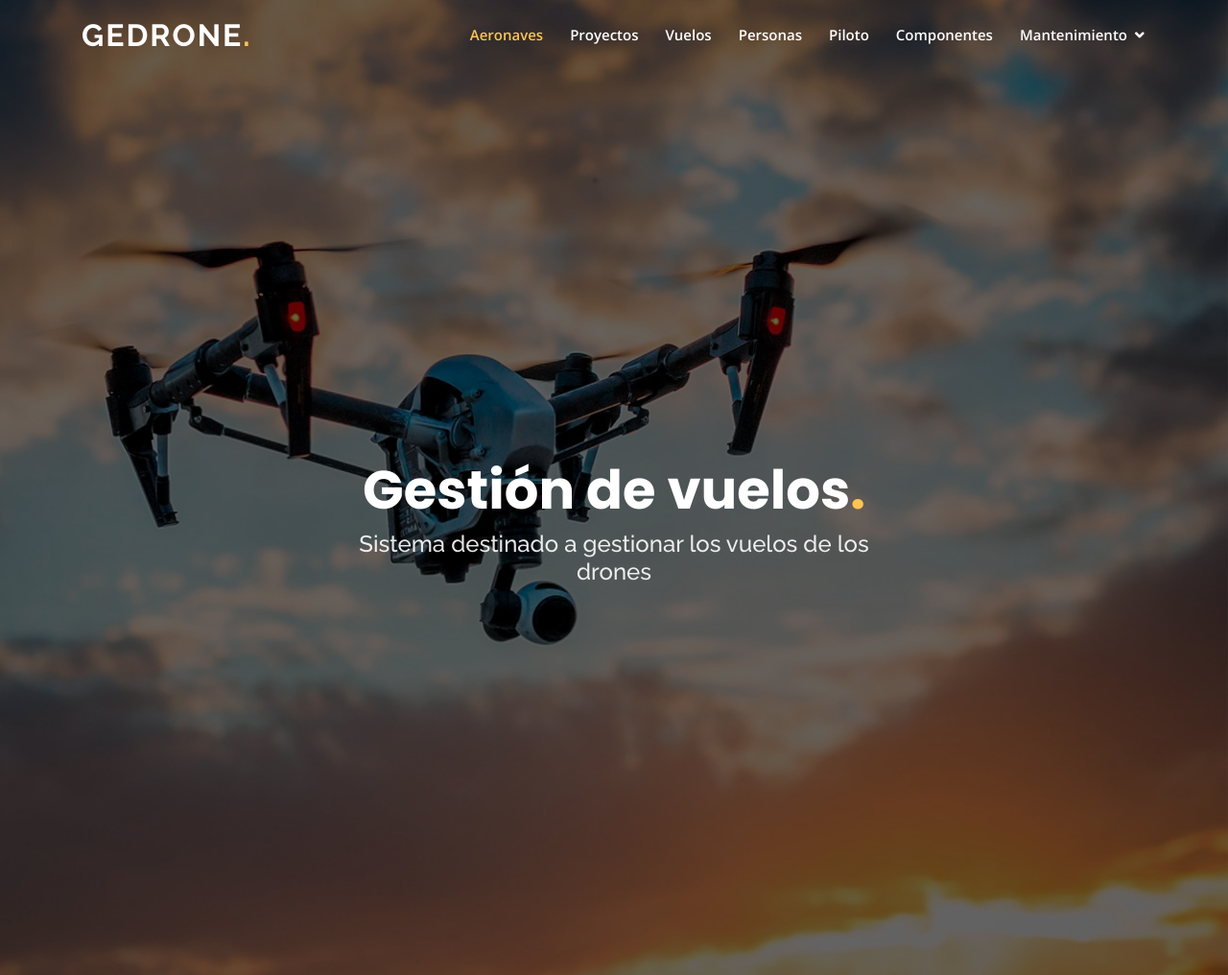
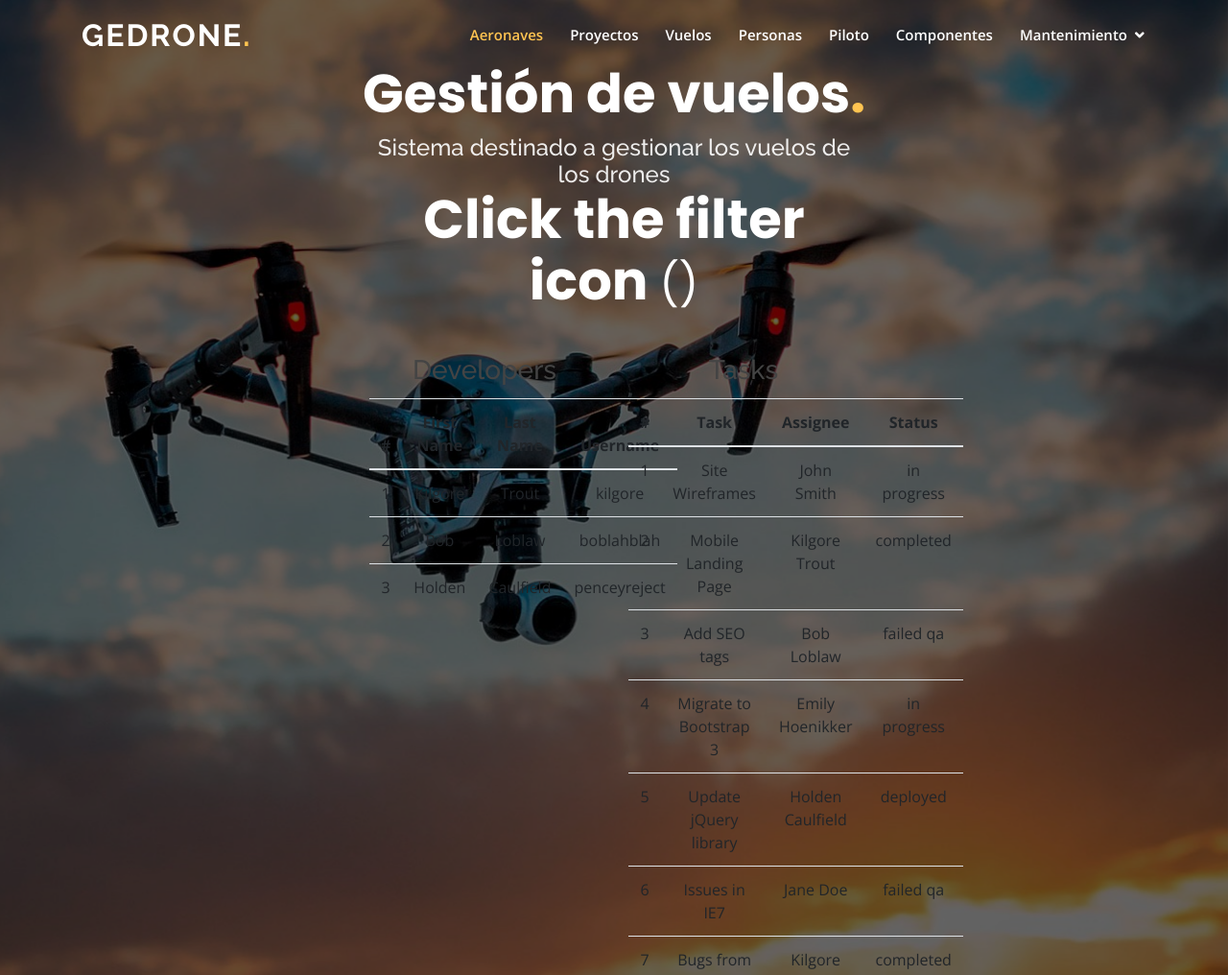
Before and after one commit to illianechesa/gedrone, a PHP site: page / in a window 1280 px wide. Shown: the whole page at 96% size. Run offline with PHP 8.4, Linux system fonts and the light colour scheme.

Commit message:
tried to add some things but dont work
Signed-off-by: Illia Nechesa <nechesaillia@gmail.com>

```diff
--- a/aeronaves.html
+++ b/aeronaves.html
@@ -106,8 +106,8 @@
                 </div>
                 <div class="row" style="margin-bottom: 30px;">
                     <div class="col-lg-6 order-1 order-lg-2" data-aos="fade-left" data-aos-delay="100">
-                        <img style="max-width:350px; max-height: 350px;" id="list_drone"
-                            src="assets/img/drone_mavicpro.jpg" class="img-fluid" alt="">
+                        <img style="max-width:350px; max-height: 350px;" src="assets/img/drone_mavicpro.jpg"
+                            class="img-fluid" alt="">
                     </div>
                     <div class="col-lg-6 pt-4 pt-lg-0 order-2 order-lg-1 content" data-aos="fade-right"
                         data-aos-delay="100">
--- a/assets/css/style.css
+++ b/assets/css/style.css
@@ -24,6 +24,25 @@
 
 h1, h2, h3, h4, h5, h6 {
   font-family: "Raleway", sans-serif;
+}
+
+.row{
+  margin-top:40px;
+  padding: 0 10px;
+}
+.clickable{
+  cursor: pointer;
+}
+
+.panel-heading div {
+margin-top: -18px;
+font-size: 15px;
+}
+.panel-heading div span{
+margin-left:5px;
+}
+.panel-body{
+display: none;
 }
 
 /*--------------------------------------------------------------
--- a/assets/js/main.js
+++ b/assets/js/main.js
@@ -4,20 +4,20 @@
 * Author: BootstrapMade.com
 * License: https://bootstrapmade.com/license/
 */
-!(function($) {
+!(function ($) {
   "use strict";
 
   // Preloader
-  $(window).on('load', function() {
+  $(window).on('load', function () {
     if ($('#preloader').length) {
-      $('#preloader').delay(100).fadeOut('slow', function() {
+      $('#preloader').delay(100).fadeOut('slow', function () {
         $(this).remove();
       });
     }
   });
 
   // Smooth scroll for the navigation menu and links with .scrollto classes
-  $(document).on('click', '.nav-menu a, .mobile-nav a, .scrollto', function(e) {
+  $(document).on('click', '.nav-menu a, .mobile-nav a, .scrollto', function (e) {
     if (location.pathname.replace(/^\//, '') == this.pathname.replace(/^\//, '') && location.hostname == this.hostname) {
       e.preventDefault();
       var target = $(this.hash);
@@ -66,19 +66,19 @@
     $('body').prepend('<button type="button" class="mobile-nav-toggle d-lg-none"><i class="icofont-navigation-menu"></i></button>');
     $('body').append('<div class="mobile-nav-overly"></div>');
 
-    $(document).on('click', '.mobile-nav-toggle', function(e) {
+    $(document).on('click', '.mobile-nav-toggle', function (e) {
       $('body').toggleClass('mobile-nav-active');
       $('.mobile-nav-toggle i').toggleClass('icofont-navigation-menu icofont-close');
       $('.mobile-nav-overly').toggle();
     });
 
-    $(document).on('click', '.mobile-nav .drop-down > a', function(e) {
+    $(document).on('click', '.mobile-nav .drop-down > a', function (e) {
       e.preventDefault();
       $(this).next().slideToggle(300);
       $(this).parent().toggleClass('active');
     });
 
-    $(document).click(function(e) {
+    $(document).click(function (e) {
       var container = $(".mobile-nav, .mobile-nav-toggle");
       if (!container.is(e.target) && container.has(e.target).length === 0) {
         if ($('body').hasClass('mobile-nav-active')) {
@@ -96,10 +96,10 @@
   var nav_sections = $('section');
   var main_nav = $('.nav-menu, #mobile-nav');
 
-  $(window).on('scroll', function() {
+  $(window).on('scroll', function () {
     var cur_pos = $(this).scrollTop() + 90;
 
-    nav_sections.each(function() {
+    nav_sections.each(function () {
       var top = $(this).offset().top,
         bottom = top + $(this).outerHeight();
 
@@ -116,7 +116,7 @@
   });
 
   // Toggle .header-scrolled class to #header when page is scrolled
-  $(window).scroll(function() {
+  $(window).scroll(function () {
     if ($(this).scrollTop() > 100) {
       $('#header').addClass('header-scrolled');
     } else {
@@ -129,7 +129,7 @@
   }
 
   // Back to top button
-  $(window).scroll(function() {
+  $(window).scroll(function () {
     if ($(this).scrollTop() > 100) {
       $('.back-to-top').fadeIn('slow');
     } else {
@@ -137,7 +137,7 @@
     }
   });
 
-  $('.back-to-top').click(function() {
+  $('.back-to-top').click(function () {
     $('html, body').animate({
       scrollTop: 0
     }, 1500, 'easeInOutExpo');
@@ -163,12 +163,12 @@
   });
 
   // Porfolio isotope and filter
-  $(window).on('load', function() {
+  $(window).on('load', function () {
     var portfolioIsotope = $('.portfolio-container').isotope({
       itemSelector: '.portfolio-item'
     });
 
-    $('#portfolio-flters li').on('click', function() {
+    $('#portfolio-flters li').on('click', function () {
       $("#portfolio-flters li").removeClass('filter-active');
       $(this).addClass('filter-active');
 
@@ -179,7 +179,7 @@
     });
 
     // Initiate venobox (lightbox feature used in portofilo)
-    $(document).ready(function() {
+    $(document).ready(function () {
       $('.venobox').venobox({
         'share': false
       });
@@ -218,3 +218,53 @@
   aos_init();
 
 })(jQuery);
+
+(function () {
+  'use strict';
+  var $ = jQuery;
+  $.fn.extend({
+    filterTable: function () {
+      return this.each(function () {
+        $(this).on('keyup', function (e) {
+          $('.filterTable_no_results').remove();
+          var $this = $(this),
+            search = $this.val().toLowerCase(),
+            target = $this.attr('data-filters'),
+            $target = $(target),
+            $rows = $target.find('tbody tr');
+
+          if (search == '') {
+            $rows.show();
+          } else {
+            $rows.each(function () {
+              var $this = $(this);
+              $this.text().toLowerCase().indexOf(search) === -1 ? $this.hide() : $this.show();
+            })
+            if ($target.find('tbody tr:visible').size() === 0) {
+              var col_count = $target.find('tr').first().find('td').size();
+              var no_results = $('<tr class="filterTable_no_results"><td colspan="' + col_count + '">No results found</td></tr>')
+              $target.find('tbody').append(no_results);
+            }
+          }
+        });
+      });
+    }
+  });
+  $('[data-action="filter"]').filterTable();
+})(jQuery);
+
+$(function () {
+  // attach table filter plugin to inputs
+  $('[data-action="filter"]').filterTable();
+
+  $('.container').on('click', '.panel-heading span.filter', function (e) {
+    var $this = $(this),
+      $panel = $this.parents('.panel');
+
+    $panel.find('.panel-body').slideToggle();
+    if ($this.css('display') != 'none') {
+      $panel.find('.panel-body input').focus();
+    }
+  });
+  $('[data-toggle="tooltip"]').tooltip();
+})
--- a/index.html
+++ b/index.html
@@ -71,6 +71,127 @@
         <div class="col-xl-6 col-lg-8">
           <h1>Gestión de vuelos<span>.</span></h1>
           <h2>Sistema destinado a gestionar los vuelos de los drones</h2>
+          <h1>Click the filter icon <small>(<i class="glyphicon glyphicon-filter"></i>)</small></h1>
+          <div class="row">
+            <div class="col-md-6">
+              <div class="panel panel-primary">
+                <div class="panel-heading">
+                  <h3 class="panel-title">Developers</h3>
+                  <div class="pull-right">
+                    <span class="clickable filter" data-toggle="tooltip" title="Toggle table filter"
+                      data-container="body">
+                      <i class="glyphicon glyphicon-filter"></i>
+                    </span>
+                  </div>
+                </div>
+                <div class="panel-body">
+                  <input type="text" class="form-control" id="dev-table-filter" data-action="filter"
+                    data-filters="#dev-table" placeholder="Filter Developers" />
+                </div>
+                <table class="table table-hover" id="dev-table">
+                  <thead>
+                    <tr>
+                      <th>#</th>
+                      <th>First Name</th>
+                      <th>Last Name</th>
+                      <th>Username</th>
+                    </tr>
+                  </thead>
+                  <tbody>
+                    <tr>
+                      <td>1</td>
+                      <td>Kilgore</td>
+                      <td>Trout</td>
+                      <td>kilgore</td>
+                    </tr>
+                    <tr>
+                      <td>2</td>
+                      <td>Bob</td>
+                      <td>Loblaw</td>
+                      <td>boblahblah</td>
+                    </tr>
+                    <tr>
+                      <td>3</td>
+                      <td>Holden</td>
+                      <td>Caulfield</td>
+                      <td>penceyreject</td>
+                    </tr>
+                  </tbody>
+                </table>
+              </div>
+            </div>
+            <div class="col-md-6">
+              <div class="panel panel-success">
+                <div class="panel-heading">
+                  <h3 class="panel-title">Tasks</h3>
+                  <div class="pull-right">
+                    <span class="clickable filter" data-toggle="tooltip" title="Toggle table filter"
+                      data-container="body">
+                      <i class="glyphicon glyphicon-filter"></i>
+                    </span>
+                  </div>
+                </div>
+                <div class="panel-body">
+                  <input type="text" class="form-control" id="task-table-filter" data-action="filter"
+                    data-filters="#task-table" placeholder="Filter Tasks" />
+                </div>
+                <table class="table table-hover" id="task-table">
+                  <thead>
+                    <tr>
+                      <th>#</th>
+                      <th>Task</th>
+                      <th>Assignee</th>
+                      <th>Status</th>
+                    </tr>
+                  </thead>
+                  <tbody>
+                    <tr>
+                      <td>1</td>
+                      <td>Site Wireframes</td>
+                      <td>John Smith</td>
+                      <td>in progress</td>
+                    </tr>
+                    <tr>
+                      <td>2</td>
+                      <td>Mobile Landing Page</td>
+                      <td>Kilgore Trout</td>
+                      <td>completed</td>
+                    </tr>
+                    <tr>
+                      <td>3</td>
+                      <td>Add SEO tags</td>
+                      <td>Bob Loblaw</td>
+                      <td>failed qa</td>
+                    </tr>
+                    <tr>
+                      <td>4</td>
+                      <td>Migrate to Bootstrap 3</td>
+                      <td>Emily Hoenikker</td>
+                      <td>in progress</td>
+                    </tr>
+                    <tr>
+                      <td>5</td>
+                      <td>Update jQuery library</td>
+                      <td>Holden Caulfield</td>
+                      <td>deployed</td>
+                    </tr>
+                    <tr>
+                      <td>6</td>
+                      <td>Issues in IE7</td>
+                      <td>Jane Doe</td>
+                      <td>failed qa</td>
+                    </tr>
+                    <tr>
+                      <td>7</td>
+                      <td>Bugs from Sprint 14</td>
+                      <td>Kilgore Trout</td>
+                      <td>completed</td>
+                    </tr>
+                  </tbody>
+                </table>
+              </div>
+            </div>
+          </div>
         </div>
       </div>
     </div>
```
